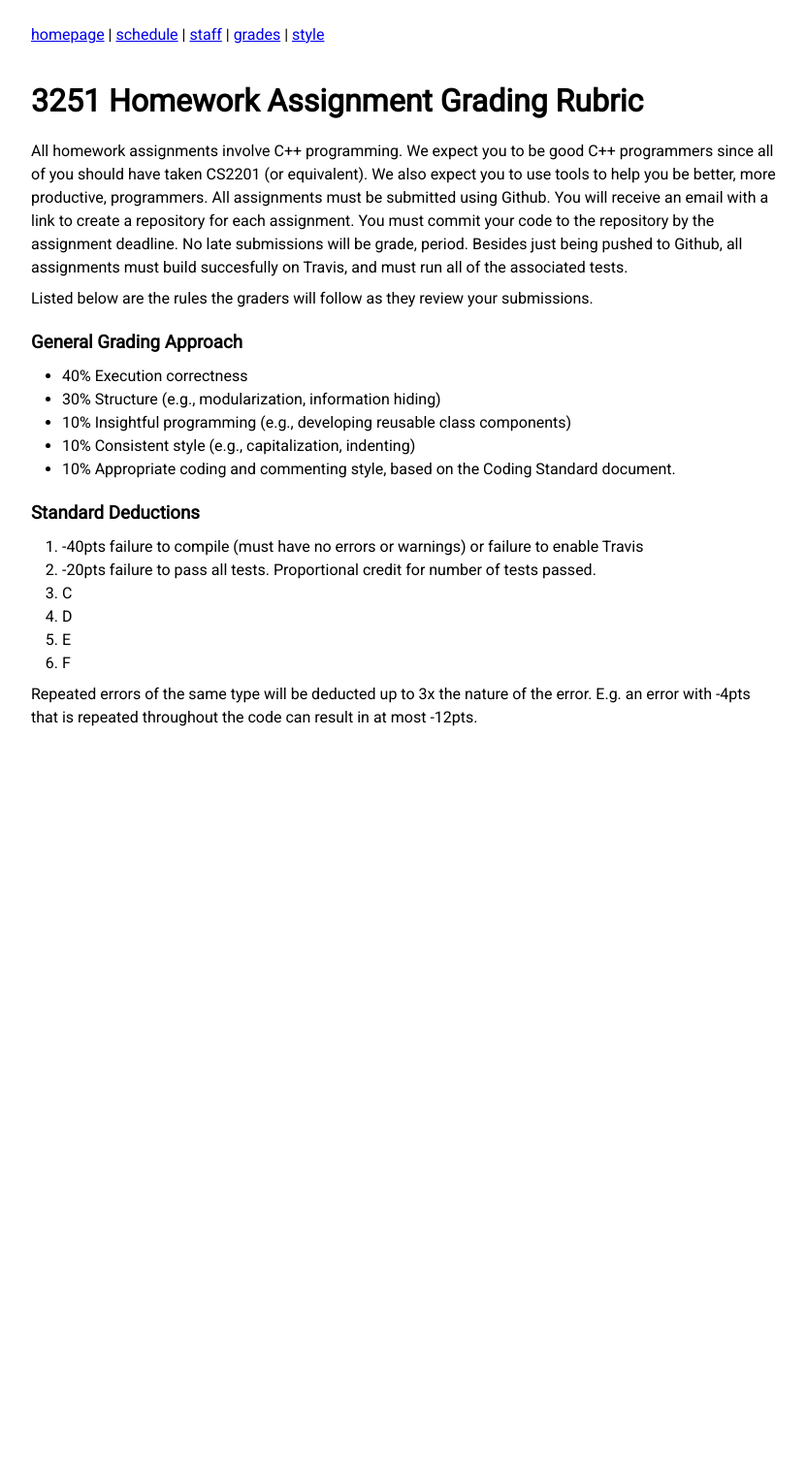
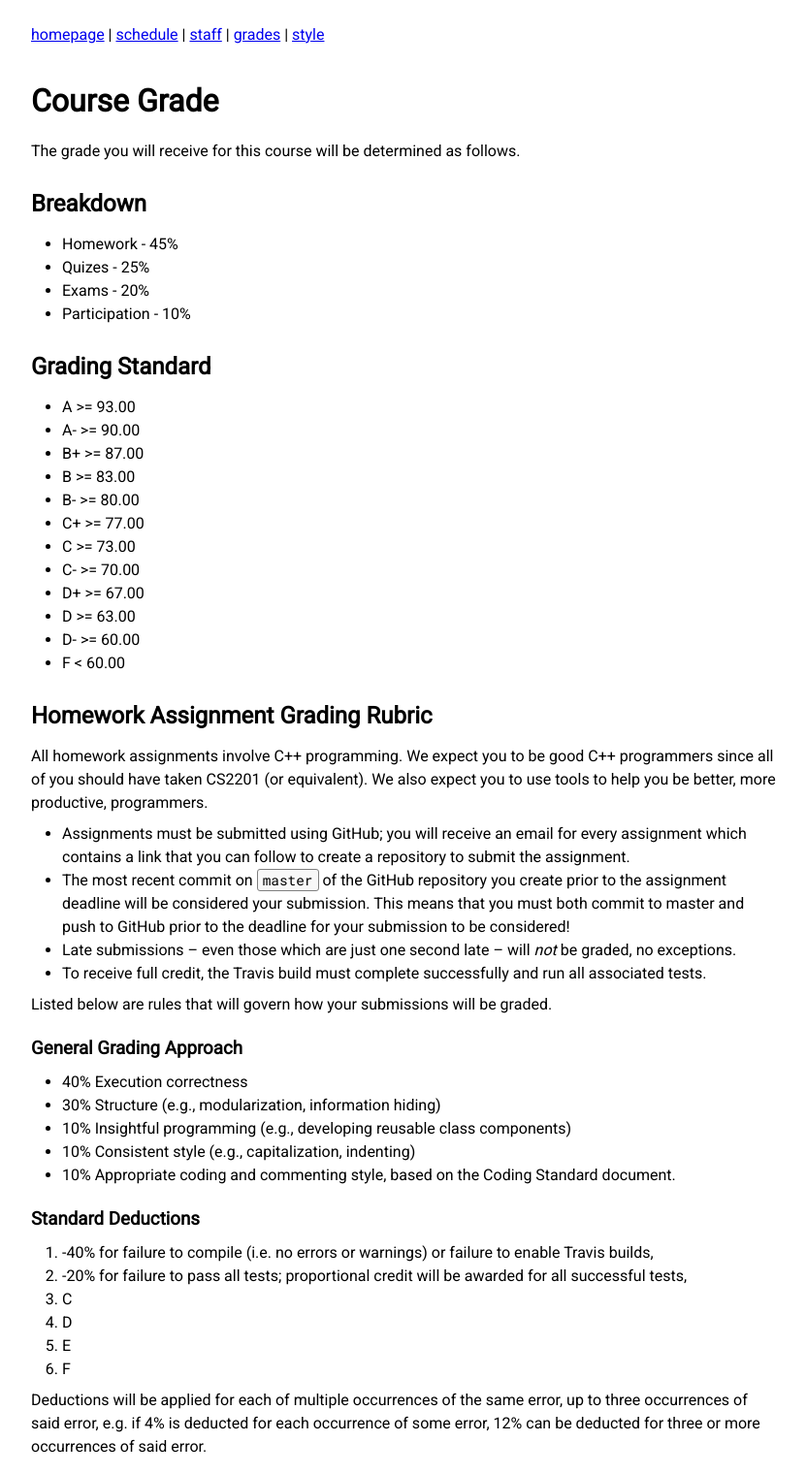
Before and after one commit to gbvandy/vuse-cs3251.github.io, a Jekyll site: the page built from grading-breakdown.md, in a window 1280 px wide. Shown: the whole page at 97% size, without its empty margins (224-1055 px from the left). Built offline with Jekyll 4.4.1, drawn with Linux system fonts in a browser that asks for light colours; before the commit the page ends 900 px from its top, so only the background shows below that.

Commit message:
add grade breakdown and improve hw rubric

```diff
--- a/grading-breakdown.md
+++ b/grading-breakdown.md
@@ -1,16 +1,53 @@
 ---
 layout: default
-title: Assignment Rubric
+title: Grading Breakdown
 author: Graham Hemingway
 ---
-# 3251 Homework Assignment Grading Rubric
+# Course Grade
 
-All homework assignments involve C++ programming.  We expect you to be good C++ programmers since all of you should have taken CS2201 (or equivalent).
-We also expect you to use tools to help you be better, more productive, programmers.  All assignments must be submitted using Github.  You will receive an email with a link to create a repository for each assignment.
-You must commit your code to the repository by the assignment deadline.  No late submissions will be grade, period.
-Besides just being pushed to Github, all assignments must build succesfully on Travis, and must run all of the associated tests.
+The grade you will receive for this course will be determined as follows.
 
-Listed below are the rules the graders will follow as they review your submissions.
+## Breakdown
+
+* Homework - 45%
+* Quizes - 25%
+* Exams - 20%
+* Participation - 10%
+
+## Grading Standard
+
+* A >= 93.00
+* A- >= 90.00
+* B+ >= 87.00
+* B >= 83.00
+* B- >= 80.00
+* C+ >= 77.00
+* C >= 73.00
+* C- >= 70.00
+* D+ >= 67.00
+* D >= 63.00
+* D- >= 60.00
+* F < 60.00
+
+## Homework Assignment Grading Rubric
+
+All homework assignments involve C++ programming.  We expect you to be good C++
+programmers since all of you should have taken CS2201 (or equivalent). We also
+expect you to use tools to help you be better, more productive, programmers.
+
+* Assignments must be submitted using GitHub; you will receive an email for
+  every assignment which contains a link that you can follow to create a
+  repository to submit the assignment.
+* The most recent commit on `master` of the GitHub repository you create prior
+  to the assignment deadline will be considered your submission. This means that
+  you must both commit to master and push to GitHub prior to the deadline for
+  your submission to be considered!
+* Late submissions -- even those which are just one second late -- will *not*
+  be graded, no exceptions.
+* To receive full credit, the Travis build must complete successfully and run
+  all associated tests.
+
+Listed below are rules that will govern how your submissions will be graded.
 
 ### General Grading Approach
 
@@ -20,14 +57,18 @@ Listed below are the rules the graders will follow as they review your submissio
 * 10% Consistent style (e.g., capitalization, indenting)
 * 10% Appropriate coding and commenting style, based on the Coding Standard document.
 
-
 ### Standard Deductions
 
-1. -40pts failure to compile (must have no errors or warnings) or failure to enable Travis
-2. -20pts failure to pass all tests.  Proportional credit for number of tests passed.
-3. C
-4. D
-5. E
-6. F
+1. -40% for failure to compile (i.e. no errors or warnings) or
+   failure to enable Travis builds,
+1. -20% for failure to pass all tests; proportional credit will be awarded for
+   all successful tests,
+1. C
+1. D
+1. E
+1. F
 
-Repeated errors of the same type will be deducted up to 3x the nature of the error.  E.g. an error with -4pts that is repeated throughout the code can result in at most -12pts.
+Deductions will be applied for each of multiple occurrences of the same error,
+up to three occurrences of said error, e.g. if 4% is deducted for each
+occurrence of some error, 12% can be deducted for three or more occurrences of
+said error.
```
